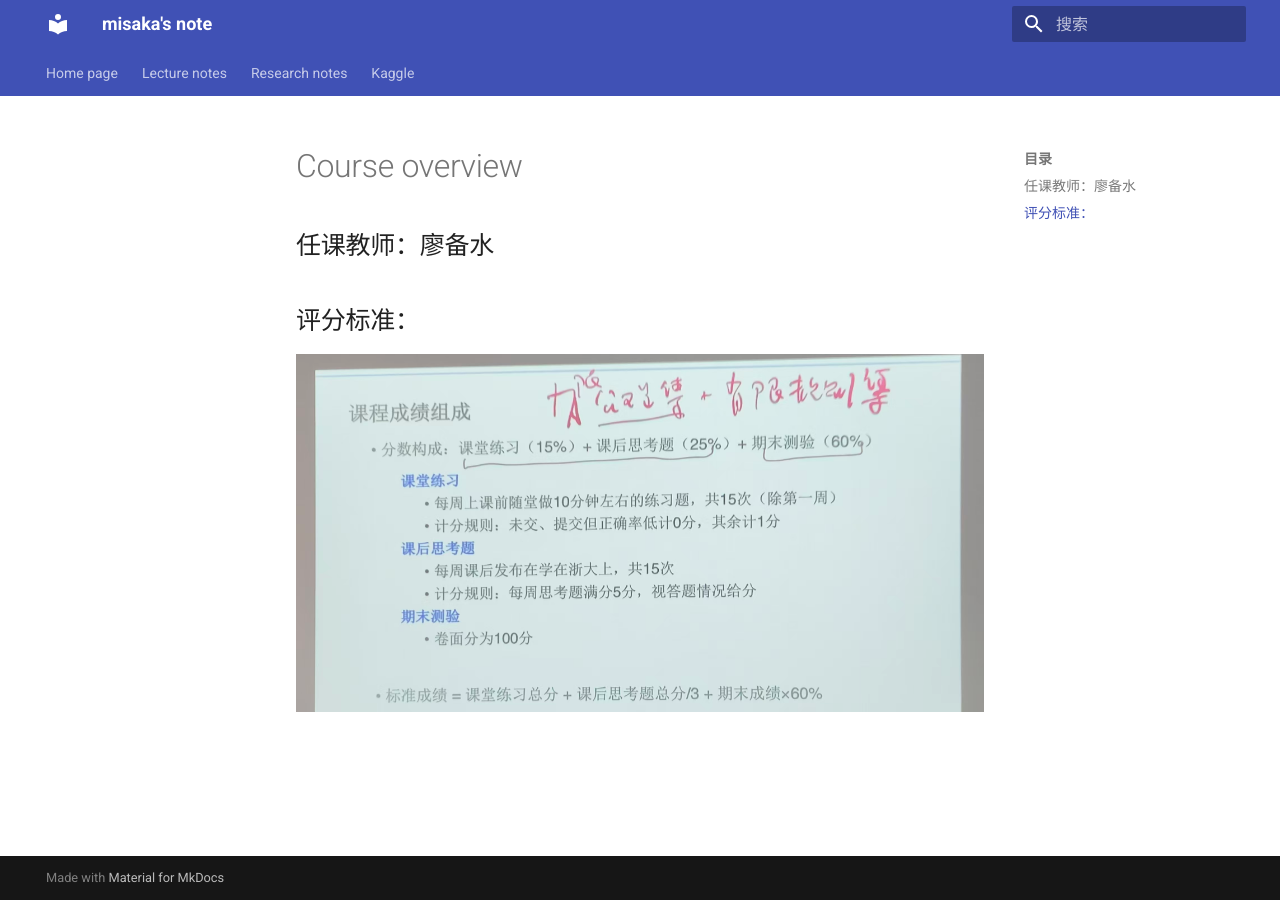
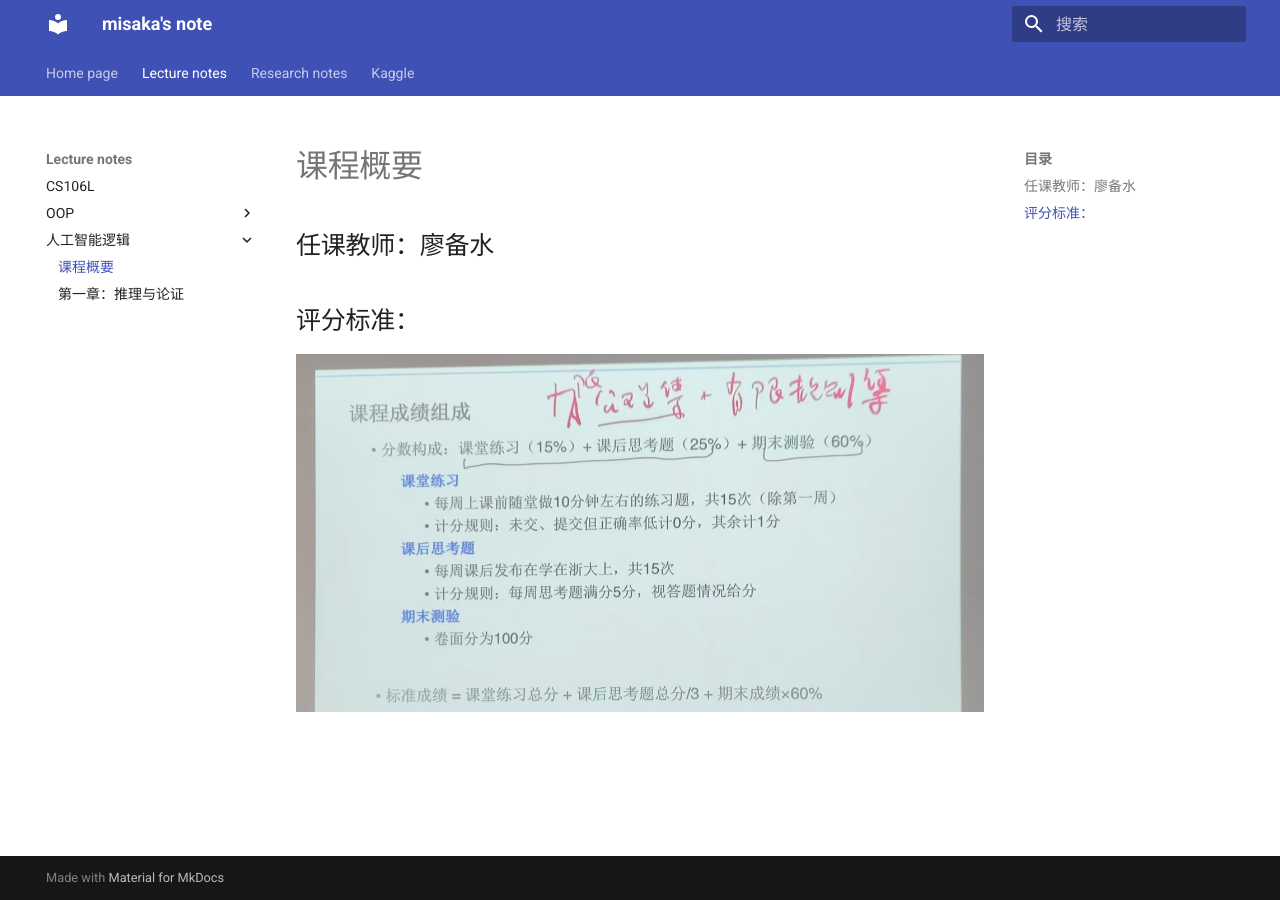
Before and after one commit to LEMyuemingxingxi/misakas_web, an MkDocs documentation site: the page built from docs/Lecture notes/人工智能逻辑/course_overview.md, in a window 1280 px wide. Built offline with MkDocs 1.6.1 and Material for MkDocs 9.7.7, drawn with Linux system fonts in a browser that asks for light colours.

Commit message:
new notes

```diff
--- a/mkdocs.yml
+++ b/mkdocs.yml
@@ -53,7 +53,7 @@
       - "Lecture 0: Introduction" : Lecture notes/oop/lecture0.md
       - "Lecture 1: C++ Basics" : Lecture notes/oop/lecture1.md
     - 人工智能逻辑:
-      - 课程概要：Lecture notes/人工智能逻辑/course_overview.md
+      - 课程概要 : Lecture notes/人工智能逻辑/course_overview.md
       - 第一章：推理与论证 : Lecture notes/人工智能逻辑/chapter1.md
   - Research notes:
     - mof-bfn:
```
